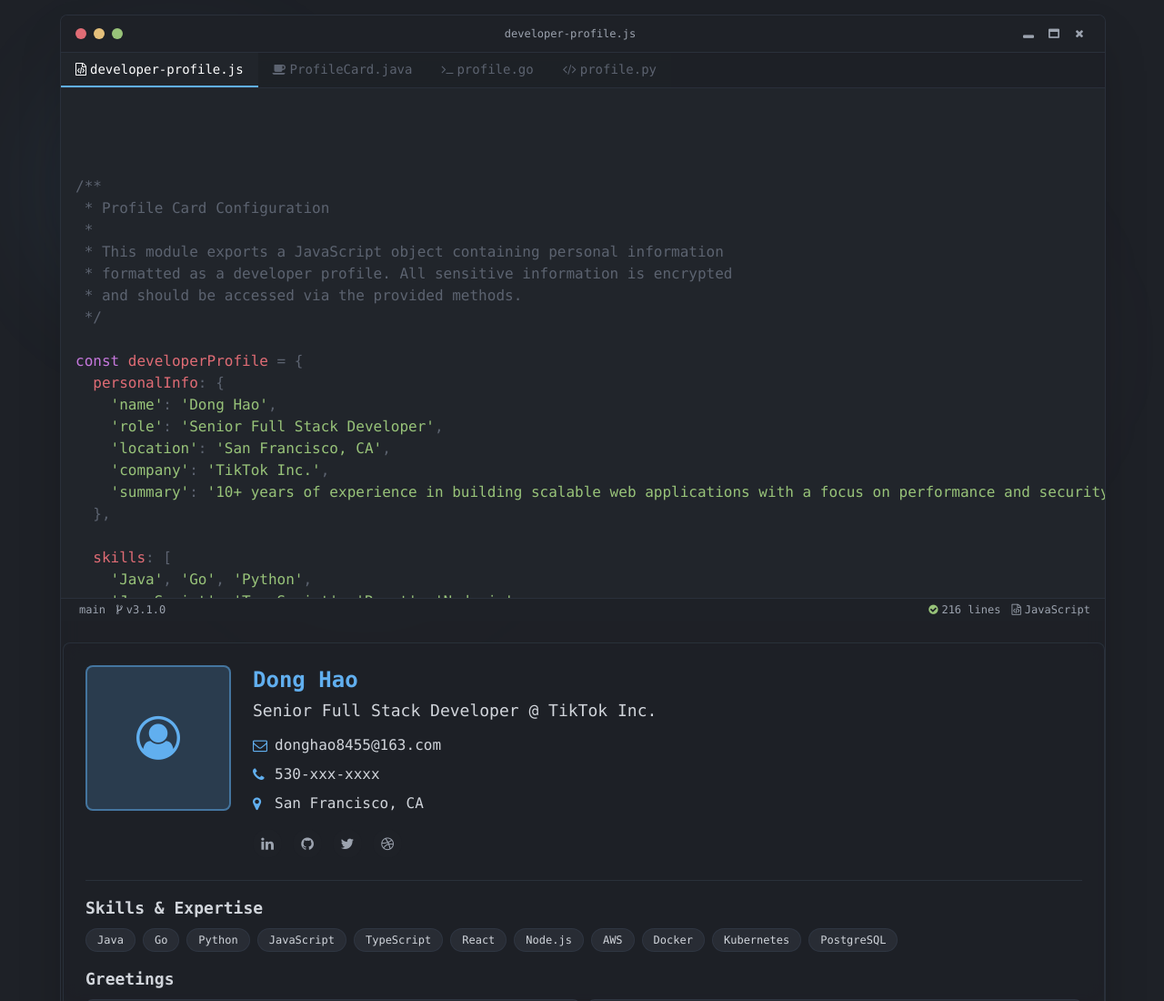
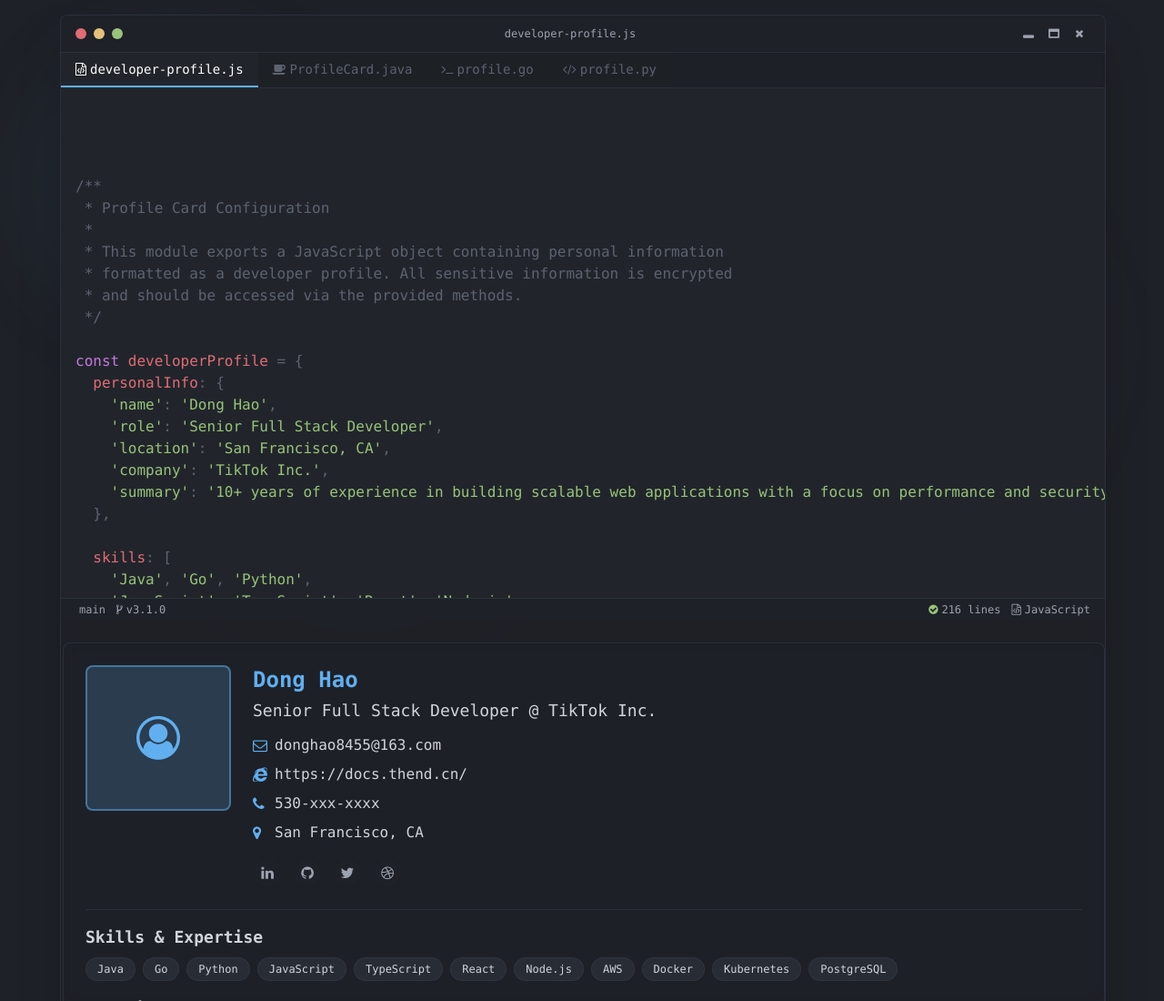
Before and after one commit to donghao8455/Me-Doc, a plain HTML site: page index.html in a window 1280 px wide. Shown: the top 1100 px of the page at 91% size. Drawn offline with nearby package versions, Linux system fonts and the light colour scheme.

Commit message:
新增网站https://docs.thend.cn/链接地址

```diff
--- a/index.html
+++ b/index.html
@@ -121,7 +121,7 @@
     </style>
 </head>
 <body class="bg-darker min-h-screen flex items-center justify-center p-4 font-code text-gray-200 overflow-x-hidden">
-    <!-- Floating background elements -->
+    <!-- Floating background elements 浮动背景元素 -->
     <div class="fixed inset-0 overflow-hidden pointer-events-none">
         <div class="absolute top-[10%] left-[5%] w-64 h-64 bg-primary/10 rounded-full filter blur-3xl animate-float" style="animation-delay: 0s;"></div>
         <div class="absolute top-[30%] right-[10%] w-80 h-80 bg-accent/10 rounded-full filter blur-3xl animate-float" style="animation-delay: 2s;"></div>
@@ -130,11 +130,11 @@
         <div class="absolute top-[20%] right-[25%] w-48 h-48 bg-go/10 rounded-full filter blur-3xl animate-float" style="animation-delay: 3s;"></div>
     </div>
 
-    <!-- Main Container -->
+    <!-- Main Container 主容器 -->
     <div class="w-full max-w-6xl relative z-10">
-        <!-- Editor Window -->
+        <!-- Editor Window 编辑器窗口 -->
         <div class="bg-glass rounded-lg shadow-2xl overflow-hidden border border-gray-700/50">
-            <!-- Window Controls -->
+            <!-- Window Controls 窗口控件 -->
             <div class="fixed-top flex items-center justify-between bg-darker px-4 py-2 border-b border-gray-700/50">
                 <div class="flex space-x-2">
                     <div class="w-3 h-3 rounded-full bg-error"></div>
@@ -170,9 +170,9 @@
                     <i class="fa fa-code mr-1"></i>profile.py
                 </div>
             </div>
-            <!-- Code Area -->
+            <!-- Code Area 代码区域 -->
             <div class="bg-editor p-4 overflow-x-auto max-h-[70vh] pt-24">
-                <!-- JavaScript Tab Content -->
+                <!-- JavaScript Tab Content JavaScript 标签内容 -->
                 <div id="javascript" class="tab-content active">
                     <pre class="text-sm md:text-base leading-relaxed">
 <span class="line-hidden text-comment">/**
@@ -263,7 +263,7 @@
 <span class="line-hidden">  };</span></pre>
                 </div>
 
-                <!-- Java Tab Content -->
+                <!-- Java Tab Content Java 标签内容 -->
                 <div id="java" class="tab-content">
                     <pre class="text-sm md:text-base leading-relaxed">
 <span class="line-hidden text-comment">/**
@@ -358,7 +358,7 @@
                 </pre>
                 </div>
 
-                <!-- Go Tab Content -->
+                <!-- Go Tab Content Go 标签内容 -->
                 <div id="go" class="tab-content">
                     <pre class="text-sm md:text-base leading-relaxed">
 <span class="line-hidden text-go comment">// ProfileCard - Go implementation of developer profile</span>
@@ -438,7 +438,7 @@
 </pre>
                 </div>
 
-                <!-- Python Tab Content -->
+                <!-- Python Tab Content Python 标签内容 -->
                 <div id="python" class="tab-content">
                     <pre class="text-sm md:text-base leading-relaxed">
 <span class="line-hidden text-python comment">"""
@@ -520,7 +520,7 @@
             </div>
             </div>
 
-            <!-- Status Bar -->
+            <!-- Status Bar 状态条 -->
             <div class="bg-darker py-1 px-4 text-xs text-gray-400 flex justify-between items-center border-t border-gray-700/50">
                 <div class="flex items-center space-x-3">
                     <div class="flex items-center">
@@ -545,7 +545,7 @@
             </div>
         <!-- </div> -->
 
-        <!-- Contact Info Overlay -->
+        <!-- Contact Info Overlay 联系信息覆盖层  -->
         <div id="contact-info" class="mt-6 bg-glass rounded-lg p-6 shadow-lg border border-gray-700/50 opacity-0 transition-opacity duration-500">
             <div class="flex flex-col md:flex-row gap-6">
                 <div class="flex-shrink-0">
@@ -563,6 +563,10 @@
                         <div class="flex items-center text-gray-300">
                             <i class="fa fa-envelope-o text-primary w-6"></i>
                             <a href="mailto:donghao8455@163.com" class="hover:text-primary transition-colors">donghao8455@163.com</a>
+                        </div>
+                        <div class="flex items-center text-gray-300">
+                            <i class="fa fa-internet-explorer text-primary w-6"></i>
+                            <a href="https://docs.thend.cn/" class="hover:text-primary transition-colors">https://docs.thend.cn/</a>
                         </div>
                         <div class="flex items-center text-gray-300">
                             <i class="fa fa-phone text-primary w-6"></i>
```
